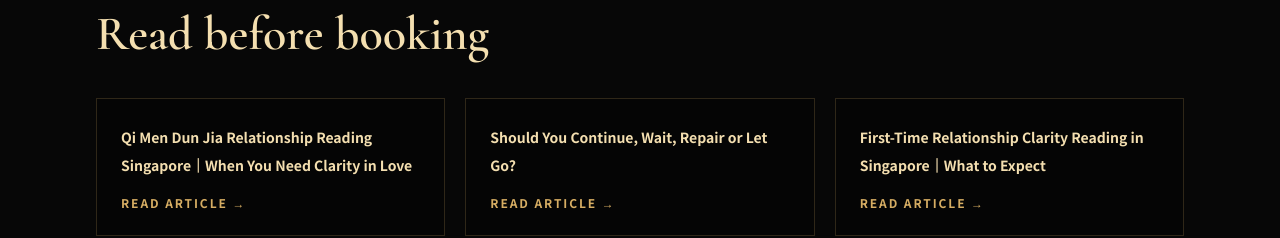
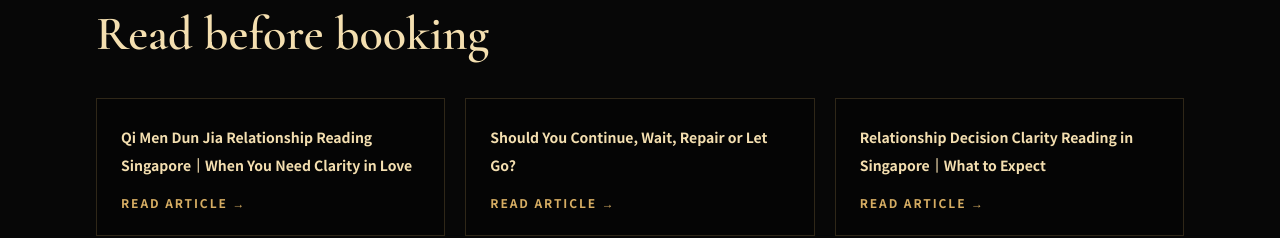
Before and after one commit to BODHIWONG/qmfeng-website, a Next.js app: page /relationship-clarity-reading-singapore in a window 1280 px wide. Shown: the part 5100-5338 px from the top of the page. Built offline with nearby package versions, Linux system fonts and the light colour scheme.

Commit message:
Remove first-time article title from relationship clarity landing page

```diff
--- a/app/relationship-clarity-reading-singapore/page.tsx
+++ b/app/relationship-clarity-reading-singapore/page.tsx
@@ -94,7 +94,7 @@ const articleLinks = [
   },
   {
     href: "/insights/first-time-relationship-clarity-reading-singapore-what-to-expect",
-    title: "First-Time Relationship Clarity Reading in Singapore｜What to Expect",
+    title: "Relationship Decision Clarity Reading in Singapore｜What to Expect",
   },
 ];
 
```
